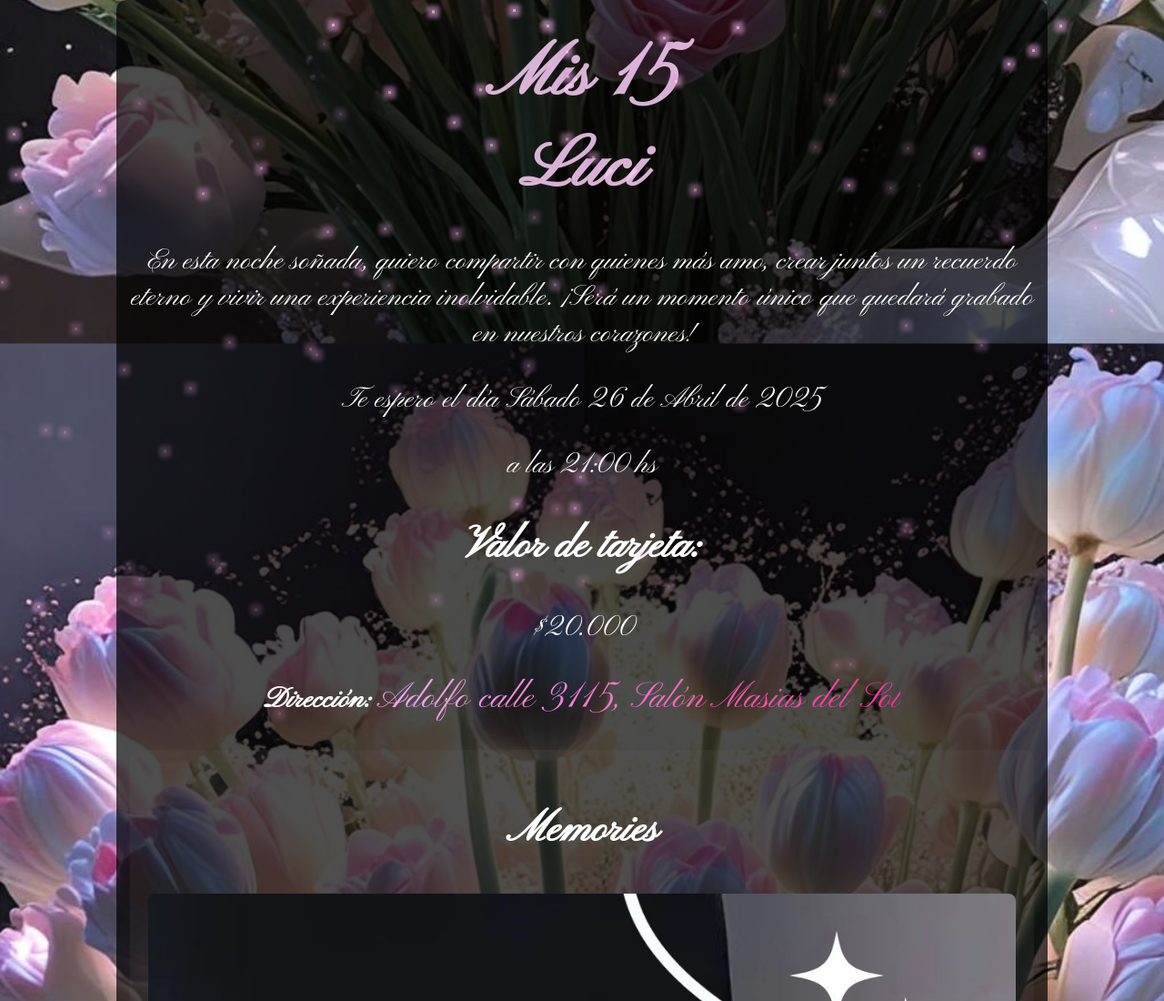
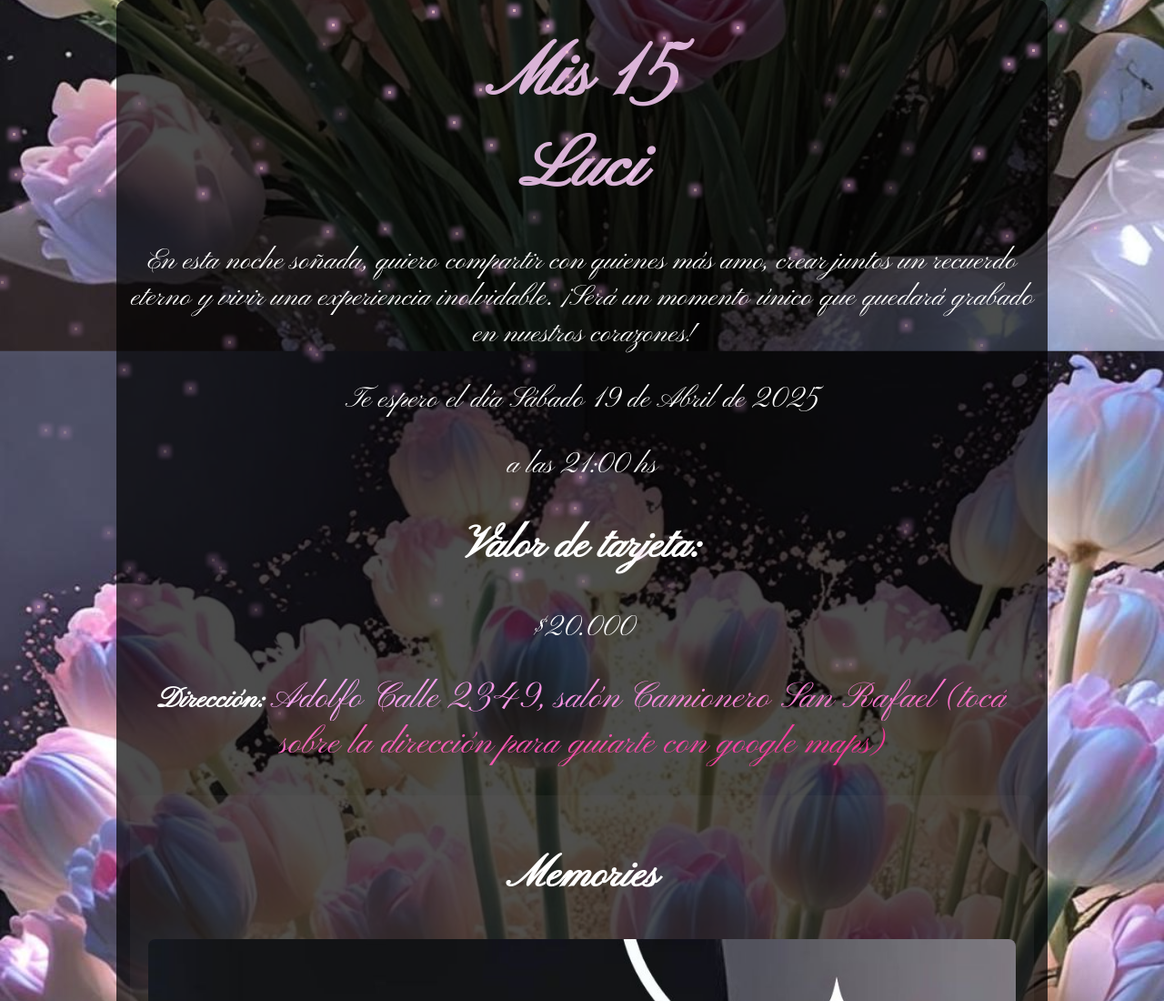
Before and after one commit to YourVirtualCard/Te-invito-a-mis-XV, a plain HTML site: page index.html in a window 1280 px wide. Shown: the top 1100 px of the page at 91% size. Drawn offline with Linux system fonts and the light colour scheme.

Commit message:
update fecha index.html

```diff
--- a/index.html
+++ b/index.html
@@ -12,11 +12,11 @@
         <div class="invitation-card">
             <h1>Mis 15<br> Luci</h1>
             <p>En esta noche soñada, quiero compartir con quienes más amo, crear juntos un recuerdo eterno y vivir una experiencia inolvidable. ¡Será un momento único que quedará grabado en nuestros corazones!</p>
-            <p>Te espero el día Sábado 26 de Abril de 2025</p>
+            <p>Te espero el día Sábado 19 de Abril de 2025</p>
             <p>a las 21:00 hs</p>
             <h2>Valor de tarjeta:</h2> <p>$20.000</p>
             <audio id="backgroundMusic" src="public/javascript/cancion1.mp3" loop> </audio>
-            <p><strong>Dirección:</strong> <a href="https://maps.app.goo.gl/7dwQzXiKTNFnq6oE6" target="_blank"> Adolfo calle 3115, Salón Masias del Sol</a></p>
+            <p><strong>Dirección:</strong> <a href="https://www.google.com/maps/place/Camionero+San+Rafael/@-34.5906811,-68.3223347,17z/data=!4m12!1m5!3m4!2zMzTCsDM1JzI2LjUiUyA2OMKwMTknMTEuMSJX!8m2!3d-34.5906811!4d-68.3197598!3m5!1s0x967907c4e6a5c281:0x25c291104196fd29!8m2!3d-34.5908249!4d-68.3200636!16s%2Fg%2F11h9xl9_q6?entry=ttu&g_ep=EgoyMDI1MDIxMC4wIKXMDSoJLDEwMjExNDUzSAFQAw%3D%3D" target="_blank"> Adolfo Calle 2349, salón Camionero San Rafael (tocá sobre la dirección para guiarte con google maps)</a></p>
         </div>
             <section id="gallery">
                 <h2>Memories</h2>
```
